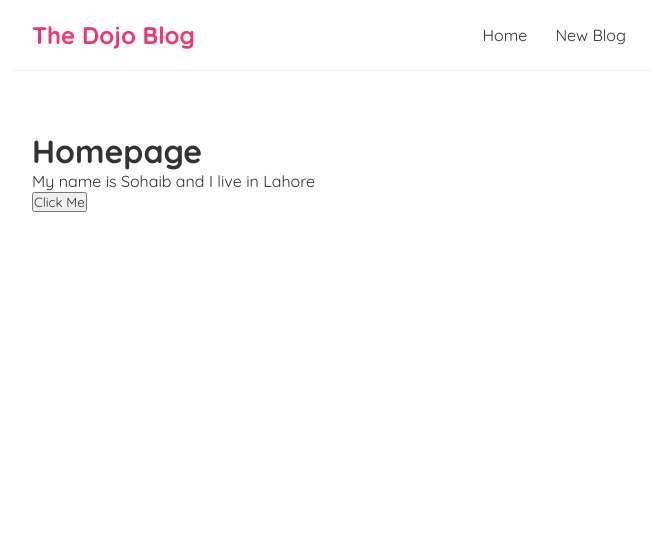
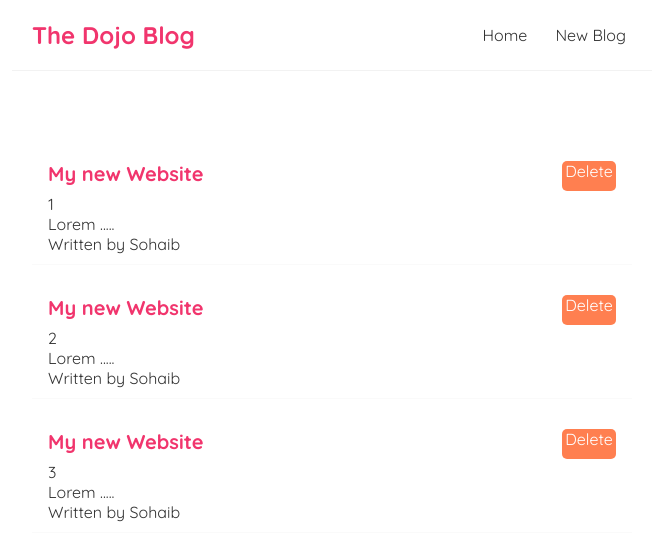
Before and after one commit to msohaibnoor/dojo-blog, a React (Create React App) app: page / in a window 1280 px wide. Shown: the top 560 px of the page, without its empty margins (308-964 px from the left). Built offline with nearby package versions, Linux system fonts and the light colour scheme.

Commit message:
added new blogs using useState

```diff
--- a/src/components/home/Home.js
+++ b/src/components/home/Home.js
@@ -1,20 +1,48 @@
-import { useState } from "react";
+import { useState, useEffect } from "react";
 
 const Home = () => {
-  const onClick = (e) => {
-    setName("Azhar");
-    setPerson({ city: e.target.innerHTML });
+  // const onClick = (e) => {
+  //   setName("Azhar");
+  //   setPerson({ city: e.target.innerHTML });
+  // };
+  // const [name, setName] = useState("Sohaib");
+  // const [person, setPerson] = useState({ city: "Lahore" });
+  const handleDelete = (id) => {
+    const newblogs = blogs.filter((blog) => blog.id !== id);
+    console.log(newblogs);
+    setBlogs(newblogs);
   };
-
-  const [name, setName] = useState("Sohaib");
-  const [person, setPerson] = useState({ city: "Lahore" });
+  const [blogs, setBlogs] = useState([
+    { title: "My new Website", author: "Sohaib", body: "Lorem .....", id: 1 },
+    { title: "My new Website", author: "Sohaib", body: "Lorem .....", id: 2 },
+    { title: "My new Website", author: "Sohaib", body: "Lorem .....", id: 3 },
+  ]);
+  // useEffect(() => {
+  //   console.log("hi");
+  // }, [blogs]);
   return (
     <div className="home">
-      <h1 className="home-h1">Homepage</h1>
+      {/* <h1 className="home-h1">Homepage</h1>
       <p>
         My name is {name} and I live in {person.city}
       </p>
-      <button onClick={onClick}>Click Me</button>
+      <button onClick={onClick}>Click Me</button> */}
+      {blogs.map(({ title, author, body, id }) => (
+        <div className="blog-preview" key={id}>
+          <div>
+            <h1>{title}</h1>
+            <p>{id}</p>
+            <p>{body}</p>
+            <p>Written by {author}</p>
+          </div>
+          <button id="delBtn" onClick={() => handleDelete(id)}>
+            Delete
+          </button>
+        </div>
+      ))}
+      {blogs.length === 0 ? (
+        <h1 className="no-blogs">No blogs left to read!</h1>
+      ) : null}
     </div>
   );
 };
--- a/src/index.css
+++ b/src/index.css
@@ -32,3 +32,37 @@
   margin: 40px auto;
   padding: 20px;
 }
+
+.blog-preview {
+  display: flex;
+  justify-content: space-between;
+  padding: 10px 16px;
+  margin: 20px 0px;
+  border-bottom: 1px solid #fafafa;
+}
+.blog-preview:hover {
+  box-shadow: 1px 3px 5px rgba(0, 0, 0, 0.1);
+}
+.blog-preview h1 {
+  font-size: 20px;
+  color: #f1356d;
+  margin-bottom: 8px;
+}
+#delBtn {
+  color: #fff;
+  background-color: coral;
+  border: none;
+  outline: none;
+  font-size: 16px;
+  cursor: pointer;
+  padding-bottom: 10px;
+  border-radius: 5px;
+  text-align: center;
+  width: 54px;
+  height: 30px;
+}
+.no-blogs {
+  color: #f1356d;
+  margin: 50px auto;
+  text-align: center;
+}
```
Also changed, not shown: 1 other file (tests, documents, lock files or other folders).
